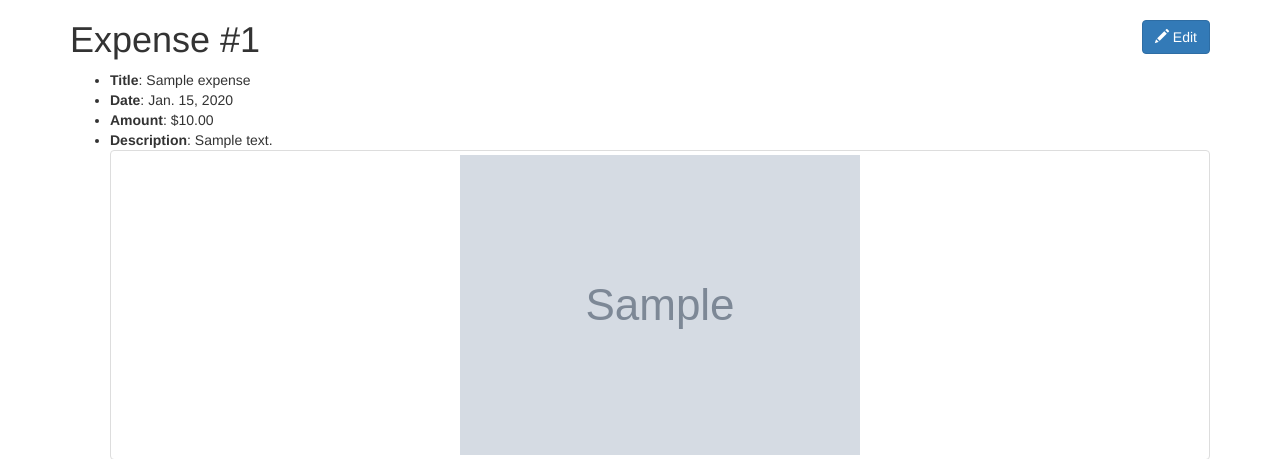
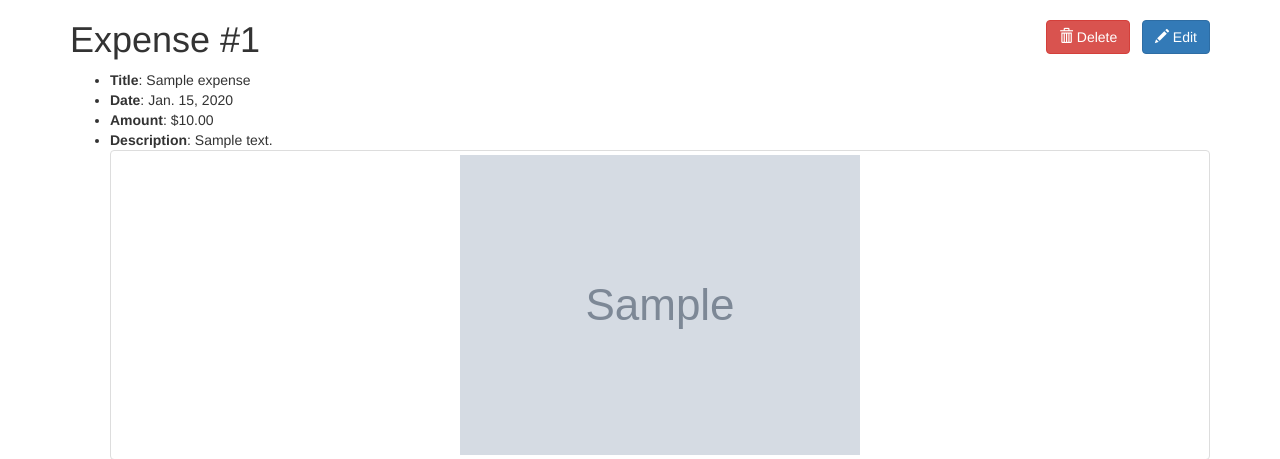
Before and after one commit to nonZero/Spending, a Django app: page /1/ in a window 1280 px wide. Shown: the part 52-511 px from the top of the page. Run offline with Django 3.2, Linux system fonts and the light colour scheme; tables that the repository leaves empty hold one stand-in row (values such as "Sample post"); grey boxes marked "Sample" are stand-in pictures; some libraries are stand-ins or nearby versions.

Commit message:
Added delete expense view

```diff
--- a/expenses/templates/expenses/expense_detail.html
+++ b/expenses/templates/expenses/expense_detail.html
@@ -3,9 +3,22 @@
 {% block content %}
 
 
-    <a class="btn btn-primary pull-right"
+    <span class="pull-right">
+
+    <a class="btn btn-danger"
+       href="{% url "expenses:delete" object.id %}"><span
+            class="glyphicon glyphicon-trash"></span> Delete</a>
+
+        &nbsp;
+
+    <a class="btn btn-primary"
        href="{% url "expenses:update" object.id %}"><span
             class="glyphicon glyphicon-pencil"></span> Edit</a>
+
+
+
+    </span>
+
     <h1>
 
 
--- a/expenses/urls.py
+++ b/expenses/urls.py
@@ -13,5 +13,6 @@ urlpatterns = [
     url(r'^create/$', views.create, name="create"),
     url(r'^([0-9]+)/$', views.detail, name="detail"),
     url(r'^([0-9]+)/edit/$', views.update, name="update"),
+    url(r'^([0-9]+)/delete/$', views.delete, name="delete"),
     url(r'^feedback/$', views.send_feedback, name="feedback"),
 ]
--- a/expenses/views.py
+++ b/expenses/views.py
@@ -81,6 +81,20 @@ def update(request, id):
     })
 
 
+def delete(request, id):
+    o = get_object_or_404(models.Expense, id=id)
+
+    if request.method == "POST":
+        o.delete()
+        messages.success(request,
+                         "Expense #{} deleted successfully.".format(id))
+        return redirect(reverse("expenses:list"))
+
+    return render(request, "expenses/expense_confirm_delete.html", {
+        'object': o,
+    })
+
+
 def send_feedback(request):
     if request.method == "POST":
         form = FeebackForm(request.POST)
```
Also changed, not shown: expenses/templates/expenses/expense_confirm_delete.html (added, +23 -0 lines).
